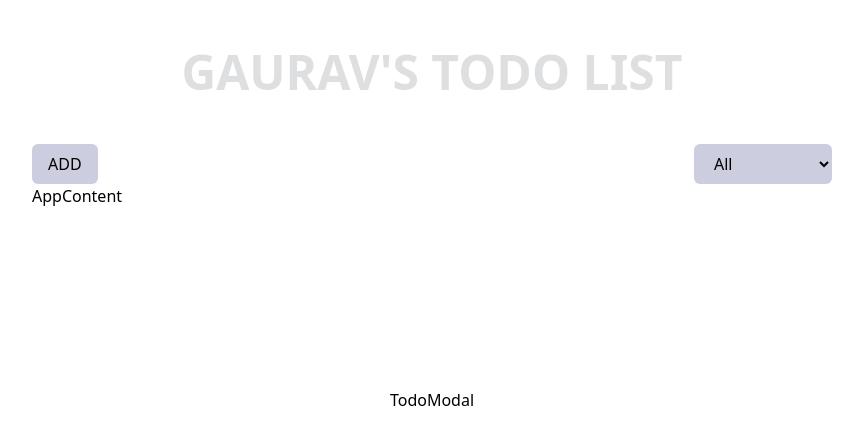
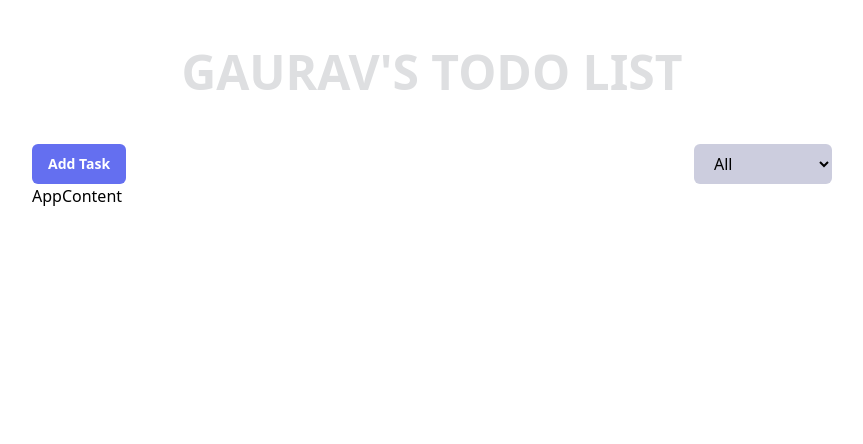
Before and after one commit to GauravKhalapurkar/todo-list, a React (Create React App) app: page / in a window 1280 px wide. Shown: the top 444 px of the page, without its empty margins (208-1071 px from the left). Built offline with nearby package versions, Linux system fonts and the light colour scheme.

Commit message:
task modal UI done

```diff
--- a/package.json
+++ b/package.json
@@ -8,6 +8,7 @@
     "@testing-library/user-event": "^13.5.0",
     "react": "^18.2.0",
     "react-dom": "^18.2.0",
+    "react-icons": "^4.4.0",
     "react-scripts": "5.0.1",
     "web-vitals": "^2.1.4"
   },
--- a/src/components/Header.jsx
+++ b/src/components/Header.jsx
@@ -1,19 +1,27 @@
-import React from "react";
+import React, { useState } from "react";
 import Button, { Spinner } from "./Button";
 import TodoModal from "../components/TodoModal.jsx";
 
 const Header = () => {
+  const [openModal, setOpenModal] = useState(false);
+
   return (
     <div>
       <div className="max-w-[800px] mx-auto flex justify-between ">
-        <Button type="button">ADD</Button>
+        <button
+          type="button"
+          onClick={() => setOpenModal(true)}
+          className="px-4 py-2 rounded-md bg-primaryPurple text-[#ffffff] font-semibold  text-sm"
+        >
+          Add Task
+        </button>
         <Spinner id="status">
           <option value="all">All</option>
           <option value="complete">Complete</option>
           <option value="incomplete">Incomplete</option>
         </Spinner>
       </div>
-      <TodoModal className="" />
+      <TodoModal openModal={openModal} setOpenModal={setOpenModal} />
     </div>
   );
 };
--- a/src/components/TodoModal.jsx
+++ b/src/components/TodoModal.jsx
@@ -1,10 +1,65 @@
 import React from "react";
+import { MdOutlineClose } from "react-icons/md";
 
-const TodoModal = () => {
+const TodoModal = ({ openModal, setOpenModal }) => {
   return (
-    <div className="w-[100%] h-[100%] top-0 fixed flex justify-center items-center">
-      TodoModal
-    </div>
+    openModal && (
+      <div className="w-[100%] h-[100%] bg-[#00000080] top-0 fixed flex justify-center items-center">
+        <div className="bg-bg-2 w-[90%] max-w-[500px] flex justify-center items-center rounded-md relative p-12 ">
+          <div
+            onClick={() => {
+              setOpenModal(false);
+            }}
+            className="bg-gray-1 text-black absolute top-[-40px] right-0 p-2 rounded-md cursor-pointer transition-all hover:bg-[#e32525]"
+          >
+            <MdOutlineClose />
+          </div>
+          <form className="w-full text-black-1 text-2xl">
+            <h1 className="font-bold">Add Task</h1>
+            <div className="flex flex-col py-1">
+              <label htmlFor="title" className="text-sm text-black-1 py-2">
+                Title
+              </label>
+              <input
+                type="text"
+                id="title"
+                className="p-2 text-sm rounded-md"
+              />
+            </div>
+            <div className="flex flex-col py-1">
+              <label htmlFor="status" className="text-sm text-black-1 py-2">
+                Status
+              </label>
+              <select
+                name="status"
+                id="status"
+                className="p-2 text-sm rounded-md"
+              >
+                <option value="incomplete">Incomplete</option>
+                <option value="complete">Complete</option>
+              </select>
+            </div>
+            <div className="mt-4">
+              <button
+                type="submit"
+                className="px-4 py-2 rounded-md bg-primaryPurple text-[#ffffff] font-semibold  text-sm"
+              >
+                Add Task
+              </button>
+              <button
+                type="button"
+                onClick={() => {
+                  setOpenModal(false);
+                }}
+                className="px-4 py-2 ml-2 rounded-md bg-bg-3 text-sm"
+              >
+                Cancel
+              </button>
+            </div>
+          </form>
+        </div>
+      </div>
+    )
   );
 };
 
--- a/tailwind.config.js
+++ b/tailwind.config.js
@@ -7,6 +7,7 @@ module.exports = {
       black: {
         1: "#646681",
         2: "#585858",
+        pure: "#000000",
       },
       bg: {
         1: "#f8f8ff",
@@ -17,7 +18,6 @@ module.exports = {
         1: "#eee",
         2: "#dedfe1",
       },
-      black: "#000000",
       white: "ffffff",
     },
     extend: {},
```
Also changed, not shown: 1 other file (tests, documents, lock files or other folders).
